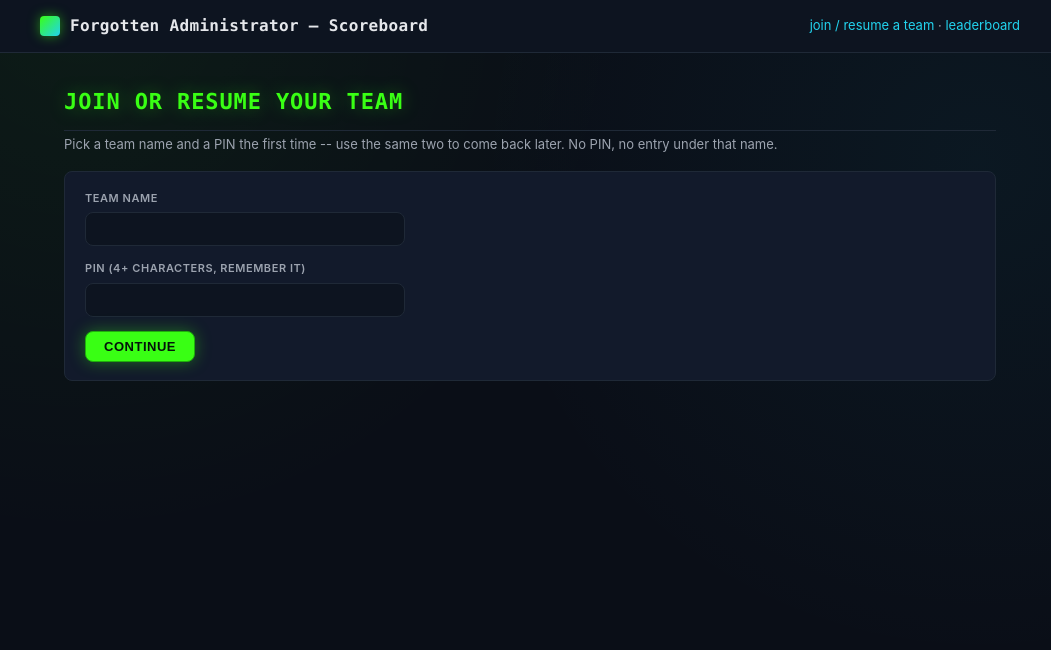
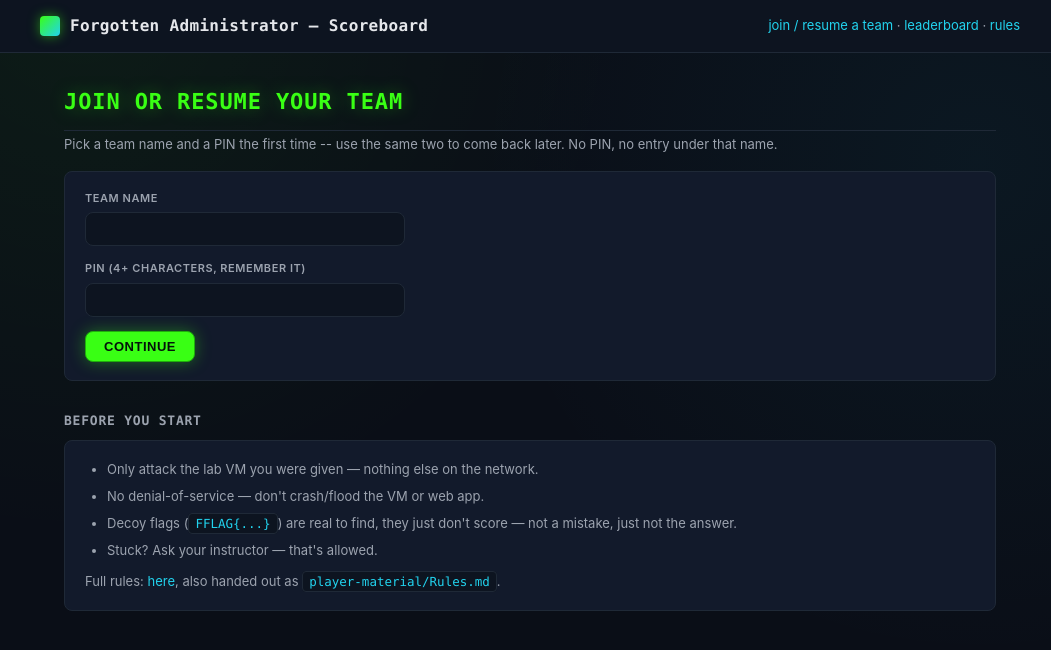
Before and after one commit to A3lxq/forgotten-administrator-ctf, a Flask app: page / in a window 1280 px wide. Shown: the top 650 px of the page, without its empty margins (110-1161 px from the left). Run offline with Flask 3, Linux system fonts and the light colour scheme.

Commit message:
Show player-material/Rules.md's content in the dashboard too
Per owner request: a new /rules page (linked from every page's header
nav) shows the full rules, and the team join/resume page shows a
condensed "Before you start" summary of the same content directly, so
players see the rules at the one place they definitely visit before
anything else.

Content is hardcoded in rules.html rather than read from
player-material/Rules.md at request time -- the dashboard is meant to
run standalone (including from the packaged release), which doesn't
necessarily have player-material/ alongside it. Documented in rules.py
that this needs to stay in sync by hand if the rules ever change.

32 tests now (2 new), all passing. Verified visually with Playwright:
the summary renders correctly on the claim page and the full list
renders correctly on /rules, both in the existing dark theme.

Co-Authored-By: Claude Sonnet 5 <noreply@anthropic.com>

```diff
--- a/dashboard/app/__init__.py
+++ b/dashboard/app/__init__.py
@@ -64,11 +64,12 @@ def create_app(config: dict | None = None) -> Flask:
             "a real event: export DASHBOARD_ADMIN_PASSCODE='...'"
         )
 
-    from . import teams, leaderboard, admin as admin_module
+    from . import teams, leaderboard, admin as admin_module, rules
 
     app.register_blueprint(teams.bp)
     app.register_blueprint(leaderboard.bp)
     app.register_blueprint(admin_module.bp)
+    app.register_blueprint(rules.bp)
 
     @app.route("/healthz")
     def healthz():
--- a/dashboard/app/static/style.css
+++ b/dashboard/app/static/style.css
@@ -405,3 +405,27 @@ table.leaderboard .score {
   pointer-events: none;
   z-index: 1000;
 }
+
+.rules-list {
+  margin: 0;
+  padding-left: 22px;
+}
+
+.rules-list li {
+  margin-bottom: 14px;
+  line-height: 1.6;
+}
+
+.rules-list li:last-child { margin-bottom: 0; }
+
+.rules-summary {
+  font-size: 13px;
+  color: var(--fg-muted);
+}
+
+.rules-summary li { margin-bottom: 6px; }
+
+.rules-footnote {
+  margin-top: 12px;
+  margin-bottom: 0;
+}
--- a/dashboard/app/templates/base.html
+++ b/dashboard/app/templates/base.html
@@ -18,6 +18,7 @@
           <a href="{{ url_for('teams.claim') }}">join / resume a team</a>
         {% endif %}
         · <a href="{{ url_for('leaderboard.page') }}">leaderboard</a>
+        · <a href="{{ url_for('rules.page') }}">rules</a>
       </span>
     </div>
   </header>
--- a/dashboard/app/templates/claim.html
+++ b/dashboard/app/templates/claim.html
@@ -18,4 +18,20 @@
       <button type="submit" class="btn-primary">Continue</button>
     </form>
   </div>
+
+  <h2>Before you start</h2>
+  <div class="card">
+    <ul class="rules-list rules-summary">
+      <li>Only attack the lab VM you were given — nothing else on the
+        network.</li>
+      <li>No denial-of-service — don't crash/flood the VM or web app.</li>
+      <li>Decoy flags (<code>FFLAG{...}</code>) are real to find, they
+        just don't score — not a mistake, just not the answer.</li>
+      <li>Stuck? Ask your instructor — that's allowed.</li>
+    </ul>
+    <p class="meta rules-footnote">
+      Full rules: <a href="{{ url_for('rules.page') }}">here</a>, also
+      handed out as <code>player-material/Rules.md</code>.
+    </p>
+  </div>
 {% endblock %}
```
Also changed, not shown: dashboard/app/rules.py (added, +18 -0 lines), dashboard/app/templates/rules.html (added, +30 -0 lines), dashboard/tests/test_rules.py (added, +12 -0 lines).
